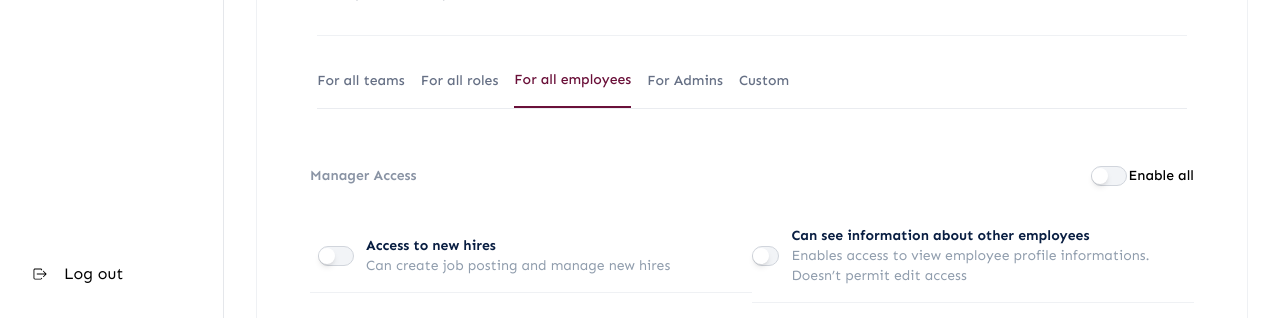
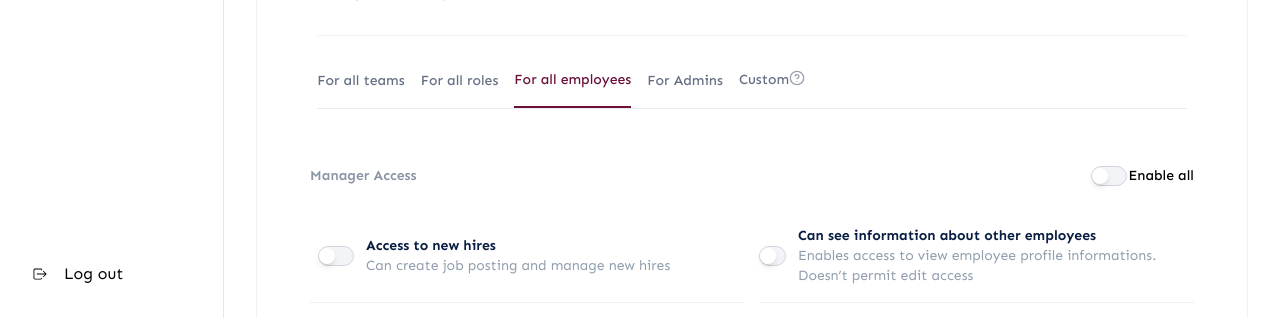
Before and after one commit to tilobaaa/aerten-hr, a React (Vite) app: page /roles in a window 1280 px wide. Both pictures are taken after a click on the button "Permissions". Shown: the part 482-800 px from the top of the page. Built offline with nearby package versions, Linux system fonts and the light colour scheme.

Commit message:
CUSTOM UPDATE

```diff
--- a/src/components/Roles/Permissions Folder/AllEmployees.jsx
+++ b/src/components/Roles/Permissions Folder/AllEmployees.jsx
@@ -1,50 +1,129 @@
-import React from 'react'
-import ToggleButton from '../../utilities/ToggleButton'
+import React from "react";
+import ToggleButton from "../../utilities/ToggleButton";
 
 const AllEmployees = () => {
   return (
-    <div className='py-[1.62rem] px-[1.44rem] border-b-1 border-[#eff1f4]'>
-        <div className='flex items-center justify-between'>
-            <p className='text-sm text-[#8993a4] font-semibold'>Manager Access</p>
-            <div className='flex items-center gap-[0.12rem]'>
-                <ToggleButton/>
-                <p className='text-sm text-black font-medium'>Enable all</p>
-            </div>
+    <div className="py-[1.62rem] px-[1.44rem] border-b-1 border-[#eff1f4]">
+
+        {/* manager access */}
+      <div>
+        <div className="flex items-center justify-between">
+          <p className="text-sm text-[#8993a4] font-semibold">Manager Access</p>
+          <div className="flex items-center gap-[0.12rem]">
+            <ToggleButton />
+            <p className="text-sm text-black font-medium">Enable all</p>
+          </div>
         </div>
 
-        <div className='my-6 flex flex-wrap items-center '>
-            <div className='basis-1/2 flex gap-3 items-center px-2  border-b-1 border-[#eff1f4]'>
-                <ToggleButton/>
-                <div className='flex flex-col py-4'>
-                    <p className='text-[#091e42] text-sm font-bold'>Access to new hires</p>
-                    <p className='text-sm text-[#909dad]'>Can create job posting and manage new hires</p>
-                </div>
+        <div className="my-6 grid grid-cols-2 gap-[0.88rem]">
+          <div className=" flex gap-3 items-center px-2  border-b-1 border-[#eff1f4]">
+            <ToggleButton />
+            <div className="flex flex-col py-4">
+              <p className="text-[#091e42] text-sm font-bold">
+                Access to new hires
+              </p>
+              <p className="text-sm text-[#909dad]">
+                Can create job posting and manage new hires
+              </p>
             </div>
-            <div className=' basis-1/2 flex gap-3 items-center   border-b-1 border-[#eff1f4]'>
-                <ToggleButton/>
-                <div className='flex flex-col py-4'>
-                    <p className='text-[#091e42] text-sm font-bold'>Can see information about other employees</p>
-                    <p className='text-sm text-[#909dad]'>Enables access to view employee profile informations. Doesn’t permit edit access</p>
-                </div>
+          </div>
+          <div className=" flex gap-3 items-center   border-b-1 border-[#eff1f4]">
+            <ToggleButton />
+            <div className="flex flex-col py-4">
+              <p className="text-[#091e42] text-sm font-bold">
+                Can see information about other employees
+              </p>
+              <p className="text-sm text-[#909dad]">
+                Enables access to view employee profile informations. Doesn’t
+                permit edit access
+              </p>
             </div>
-            {/* <div className='flex gap-3 items-center basis-1/2 border-b-1 border-[#eff1f4]'>
-                <ToggleButton/>
-                <div className='flex flex-col py-4'>
-                    <p className='text-[#091e42] text-sm font-bold'>Can add or delete employee</p>
-                    <p className='text-sm text-[#909dad]'>This enables general access to employee information</p>
-                </div>
+          </div>
+          <div className="flex gap-3 items-center basis-1/2 border-b-1 border-[#eff1f4]">
+            <ToggleButton />
+            <div className="flex flex-col py-4">
+              <p className="text-[#091e42] text-sm font-bold">
+                Can add or delete employee
+              </p>
+              <p className="text-sm text-[#909dad]">
+                This enables general access to employee information
+              </p>
             </div>
-            <div className='flex gap-3 items-center basis-1/2 border-b-1 border-[#eff1f4]'>
-                <ToggleButton/>
-                <div className='flex flex-col py-4'>
-                    <p className='text-[#091e42] text-sm font-bold'>Can add/edit roles</p>
-                    <p className='text-sm text-[#909dad]'>This enables general access to creating or modifying roles</p>
-                </div>
-            </div> */}
+          </div>
+          <div className="flex gap-3 items-center basis-1/2 border-b-1 border-[#eff1f4]">
+            <ToggleButton />
+            <div className="flex flex-col py-4">
+              <p className="text-[#091e42] text-sm font-bold">
+                Can add/edit roles
+              </p>
+              <p className="text-sm text-[#909dad]">
+                This enables general access to creating or modifying roles
+              </p>
+            </div>
+          </div>
+        </div>
+      </div>
 
+      {/* employee access */}
+      <div>
+        <div className="flex items-center justify-between">
+          <p className="text-sm text-[#8993a4] font-semibold">Employee Access</p>
+          <div className="flex items-center gap-[0.12rem]">
+            <ToggleButton />
+            <p className="text-sm text-black font-medium">Enable all</p>
+          </div>
         </div>
+
+        <div className="my-6 grid grid-cols-2 gap-[0.88rem]">
+          <div className=" flex gap-3 items-center px-2  border-b-1 border-[#eff1f4]">
+            <ToggleButton />
+            <div className="flex flex-col py-4">
+              <p className="text-[#091e42] text-sm font-bold">
+                Access to Payroll Data
+              </p>
+              <p className="text-sm text-[#909dad]">
+                Can create job posting and manage new hires
+              </p>
+            </div>
+          </div>
+          <div className=" flex gap-3 items-center   border-b-1 border-[#eff1f4]">
+            <ToggleButton />
+            <div className="flex flex-col py-4">
+              <p className="text-[#091e42] text-sm font-bold">
+                Can see information about other employees
+              </p>
+              <p className="text-sm text-[#909dad]">
+                Enables access to view employee profile informations. Doesn’t
+                permit edit access
+              </p>
+            </div>
+          </div>
+          <div className="flex gap-3 items-center basis-1/2 border-b-1 border-[#eff1f4]">
+            <ToggleButton />
+            <div className="flex flex-col py-4">
+              <p className="text-[#091e42] text-sm font-bold">
+                Can add or delete employee
+              </p>
+              <p className="text-sm text-[#909dad]">
+                This enables general access to employee information
+              </p>
+            </div>
+          </div>
+          <div className="flex gap-3 items-center basis-1/2 border-b-1 border-[#eff1f4]">
+            <ToggleButton />
+            <div className="flex flex-col py-4">
+              <p className="text-[#091e42] text-sm font-bold">
+                Can add/edit roles
+              </p>
+              <p className="text-sm text-[#909dad]">
+                This enables general access to creating or modifying roles
+              </p>
+            </div>
+          </div>
+        </div>
+      </div>
     </div>
-  )
-}
+  );
+};
 
-export default AllEmployees
+export default AllEmployees;
--- /dev/null
+++ b/src/components/Roles/Permissions Folder/Custom.jsx
@@ -0,0 +1,16 @@
+import React from 'react'
+
+const Custom = () => {
+  return (
+    <div className='h-80 w-full flex flex-col gap-5 items-center justify-center'>
+        <div className='w-[9.1875rem] h-[4.875rem] bg-[#d9d9d9]'></div>
+        <p className='w-[21.25rem] font-medium text-sm '>If you need to set permission for a specific team, role or Individual, click here to search and add them</p>
+        <button className='px-4 py-[0.62rem] flex gap-2 items-center cursor-pointer border rounded-[1.8125rem] border-[#e6e7ec] '>
+            <p className='text-[1rem] text-[#676E7E]'>+</p>
+            <p className='text-sm text-[#0e2354]'>Add</p>
+        </button>
+    </div>
+  )
+}
+
+export default Custom
--- a/src/components/Roles/Permissions.jsx
+++ b/src/components/Roles/Permissions.jsx
@@ -1,6 +1,7 @@
 import React, { useState } from "react";
 import helpSvg from "../../assets/help-circle.svg";
 import AllEmployees from "./Permissions Folder/AllEmployees";
+import Custom from "./Permissions Folder/Custom";
 
 const Permissions = () => {
   const [clickedOption, setClickedOption] = useState("employees");
@@ -34,7 +35,9 @@ const Permissions = () => {
             Set permissions
           </p>
           <p className="text-sm text-[#676e7e]">
-            Modify access and permission for teams and individuals{" "}
+            {clickedOption === "custom"
+              ? "Modify what Individuals on this role can do"
+              : "Modify access and permission for teams and individuals"}{" "}
           </p>
         </div>
 
@@ -91,17 +94,31 @@ const Permissions = () => {
             onClick={() => {
               setClickedOption("custom");
             }}
-            className={`cursor-pointer text-sm font-medium pb-4 ${
+            className={`cursor-pointer text-sm font-medium pb-4 flex flex-start ${
               clickedOption === "custom"
                 ? "text-[#6A1039] border-b-2 border-[#6A1039]"
                 : "text-[#667085]"
             }`}
           >
-            Custom
+            <p>Custom</p>
+            <div className="relative group">
+              <img
+                className="w-4 h-4 rounded-full  "
+                src={helpSvg}
+                alt=""
+              />
+              <p className="hidden group-hover:block py-[0.68rem]  text-xs text-left font-medium text-[#676e7e] rounded-[1.25rem] bg-[#eff1f4] w-[10.875rem]  absolute">
+                If you need to set permission for a specific team, role or
+                Individual, click here to search and add them
+              </p>
+            </div>
           </button>
         </div>
       </div>
-        <div>{clickedOption === "employees" && <AllEmployees />}</div>
+      <div>
+        {clickedOption === "employees" && <AllEmployees />}
+        {clickedOption === "custom" && <Custom />}
+      </div>
     </div>
   );
 };
```
